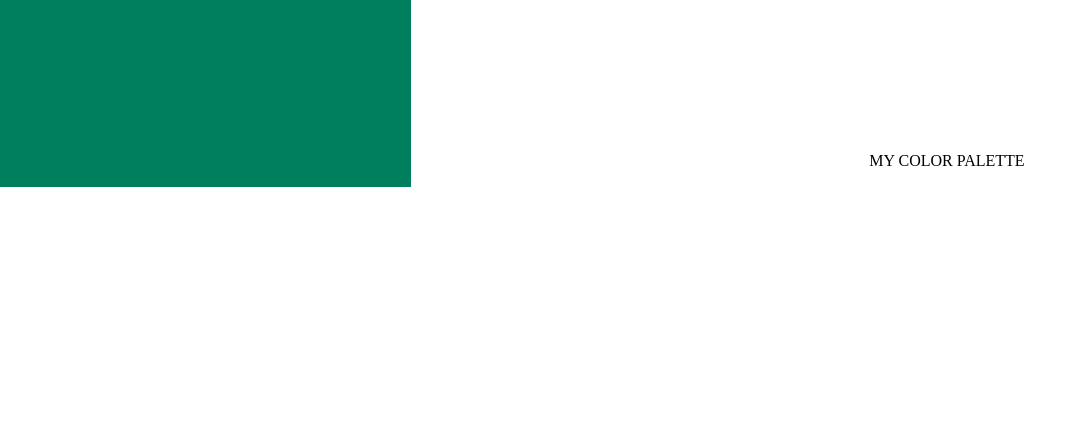
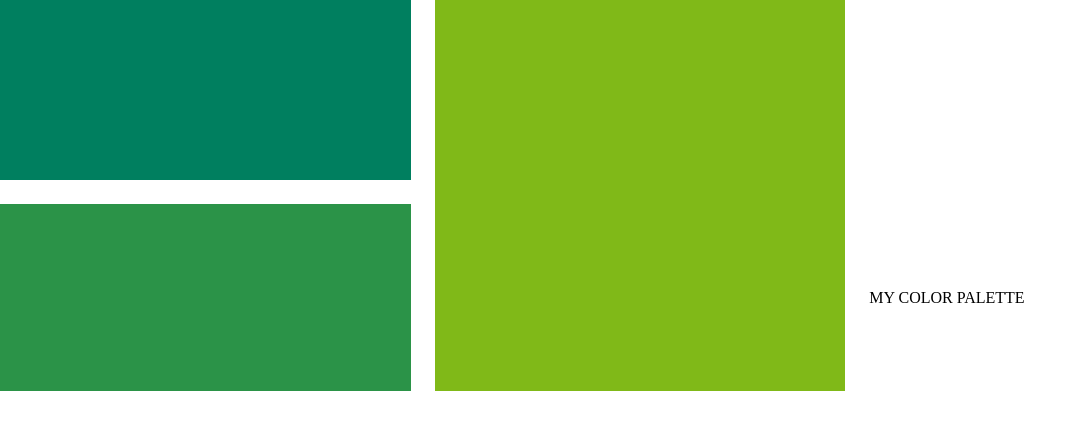
Before and after one commit to MEdenburg/css-grid-assignment, a plain HTML site: page index.html in a window 1280 px wide. Shown: the whole page, without its empty margins (0-1087 px from the left). Drawn offline with Linux system fonts and the light colour scheme.

Commit message:
second and third completed

```diff
--- a/styles/index.css
+++ b/styles/index.css
@@ -10,3 +10,13 @@
     background: #007F5F;
     grid-area: 1 / 1 / 4 / 3;
 }
+
+.second {
+    background: #2B9348;
+    grid-area: 4 / 1 / 7 / 3;
+}
+
+.third {
+    background: #80B918;
+    grid-area: 1 / 3 / 7 / 5;
+}
```
